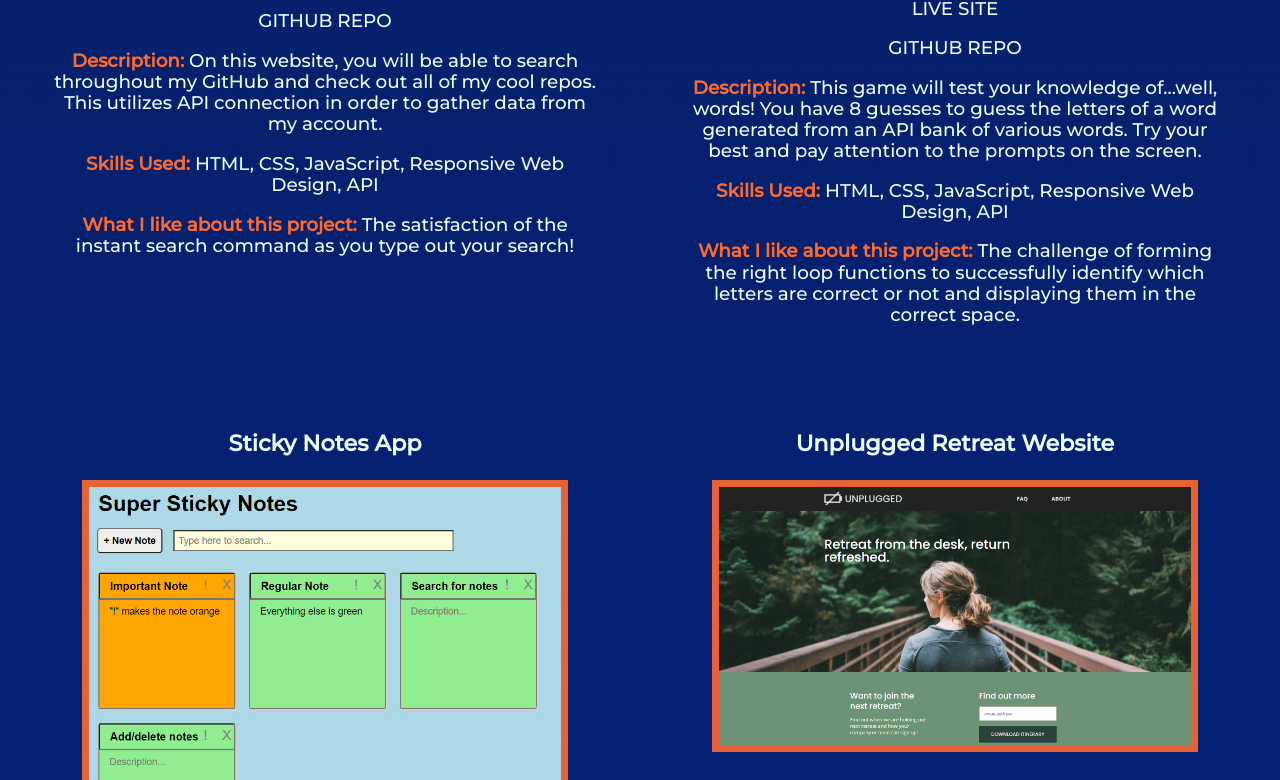
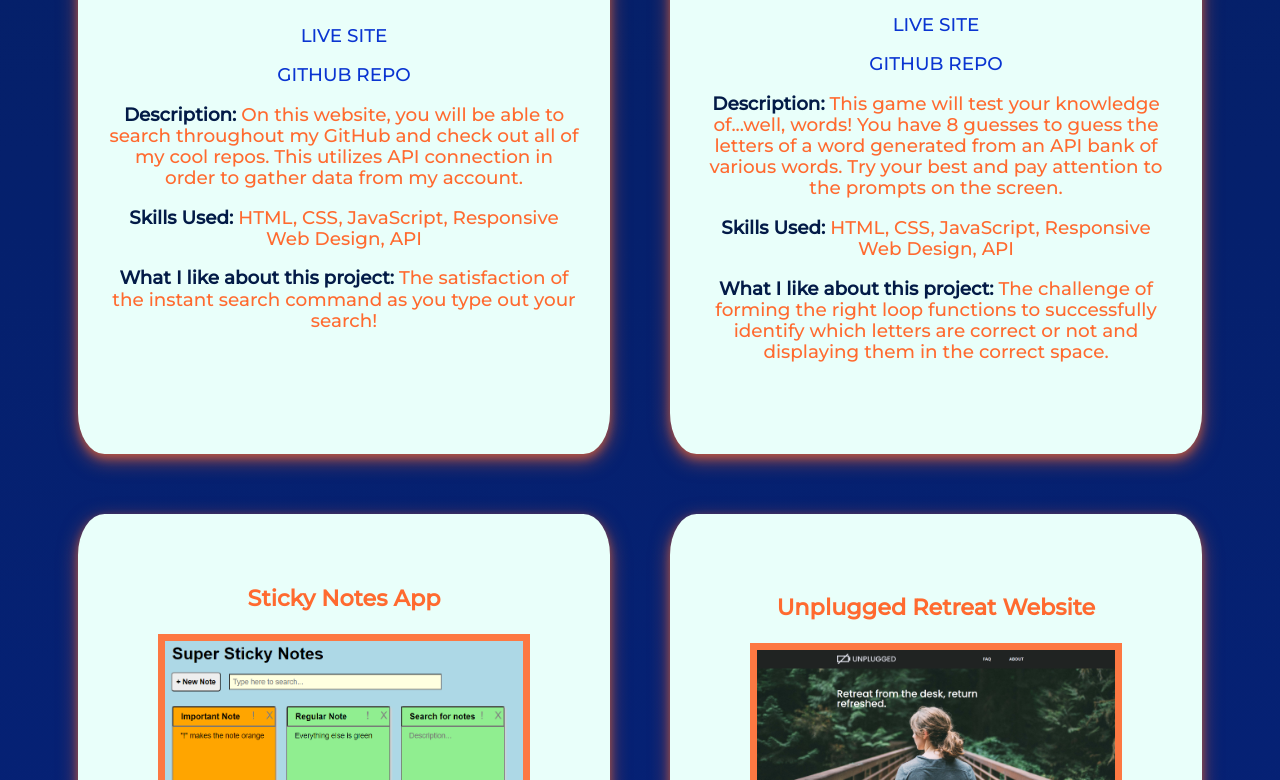
Before and after one commit to oliverijoe/coding-portfolio, a website built with Parcel: page index.html in a window 1280 px wide. Shown: the part 2591-3371 px from the top of the page. Built offline with nearby package versions, Linux system fonts and the light colour scheme.

Commit message:
Changing the look of the projects in desktop mode

```diff
--- a/css/main.css
+++ b/css/main.css
@@ -545,8 +545,19 @@ footer hr {
     justify-content: center;
     flex-direction: column;
     align-self: flex-start;
-    padding: 20px;
+    padding: 10px;
+    border-radius: 5%;
+    min-height: 800px;
+    max-width: 40%;;
+    margin: 30px;
+    color:rgb(255, 106, 47);
+    background: rgb(233, 255, 250);
+    transition: transform .2s;
+    box-shadow: 0 4px 8px 0 rgba(255, 106, 47, 0.507), 0 6px 20px 0 rgba(255, 106, 47, 0.534);
+  }
 
+  #projects .project:hover {
+    transform: scale(1.01);
   }
 
   #projects p {
@@ -554,10 +565,22 @@ footer hr {
     padding: 0 20px;
   }
 
+  #projects p span {
+    color:rgb(3, 27, 71);
+  }
+
+  #projects .project a{
+    color:rgb(10, 53, 209);
+  }
+
   #projects .project img {
-    width: 80%;
+    width: 70%;
     align-self: center;
     border-width: 7px;
+  }
+
+  #projects .project img:hover {
+    border-color: rgb(10, 53, 209);
   }
 
   #contact .content-wrapper {
```
